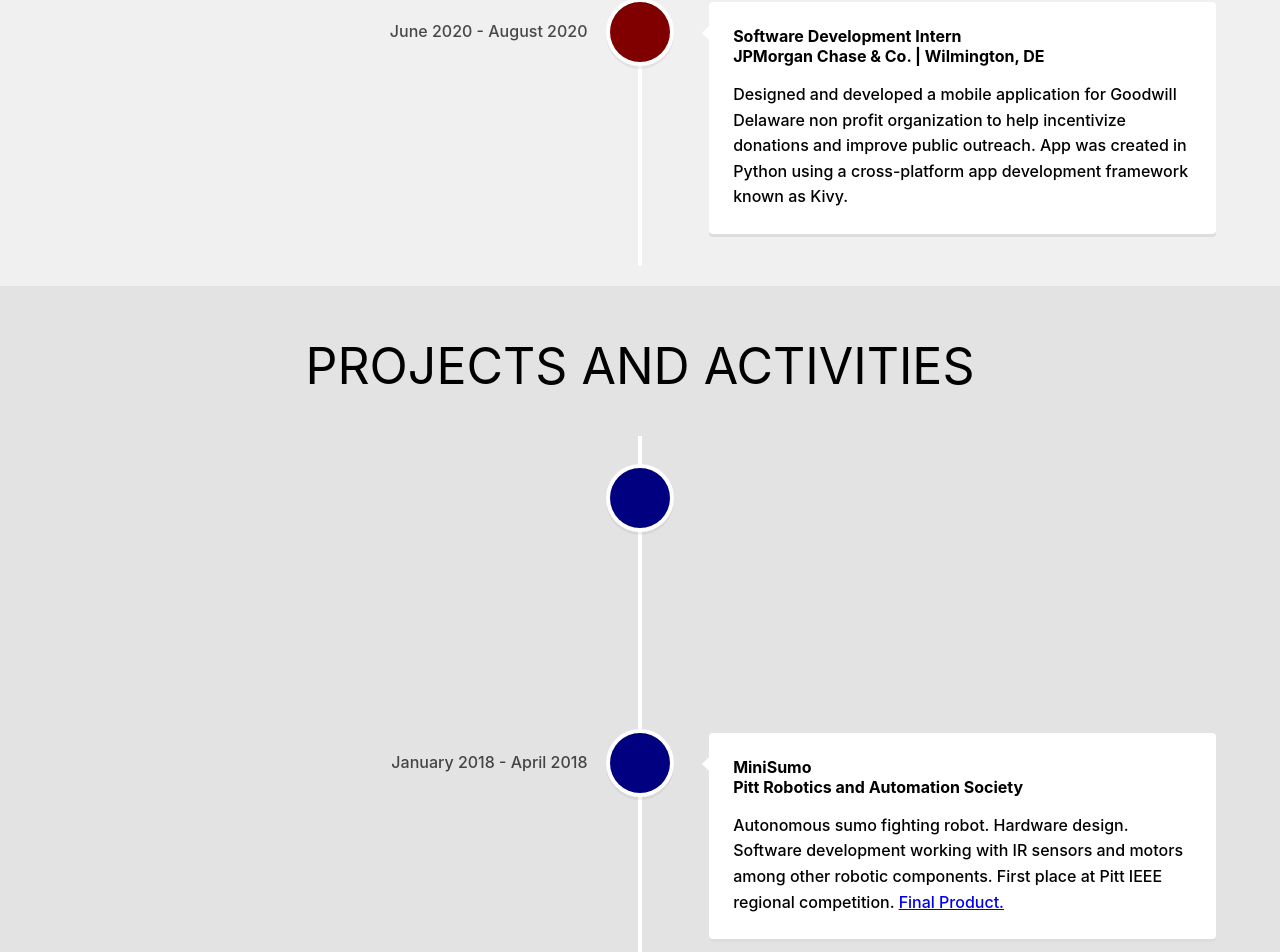
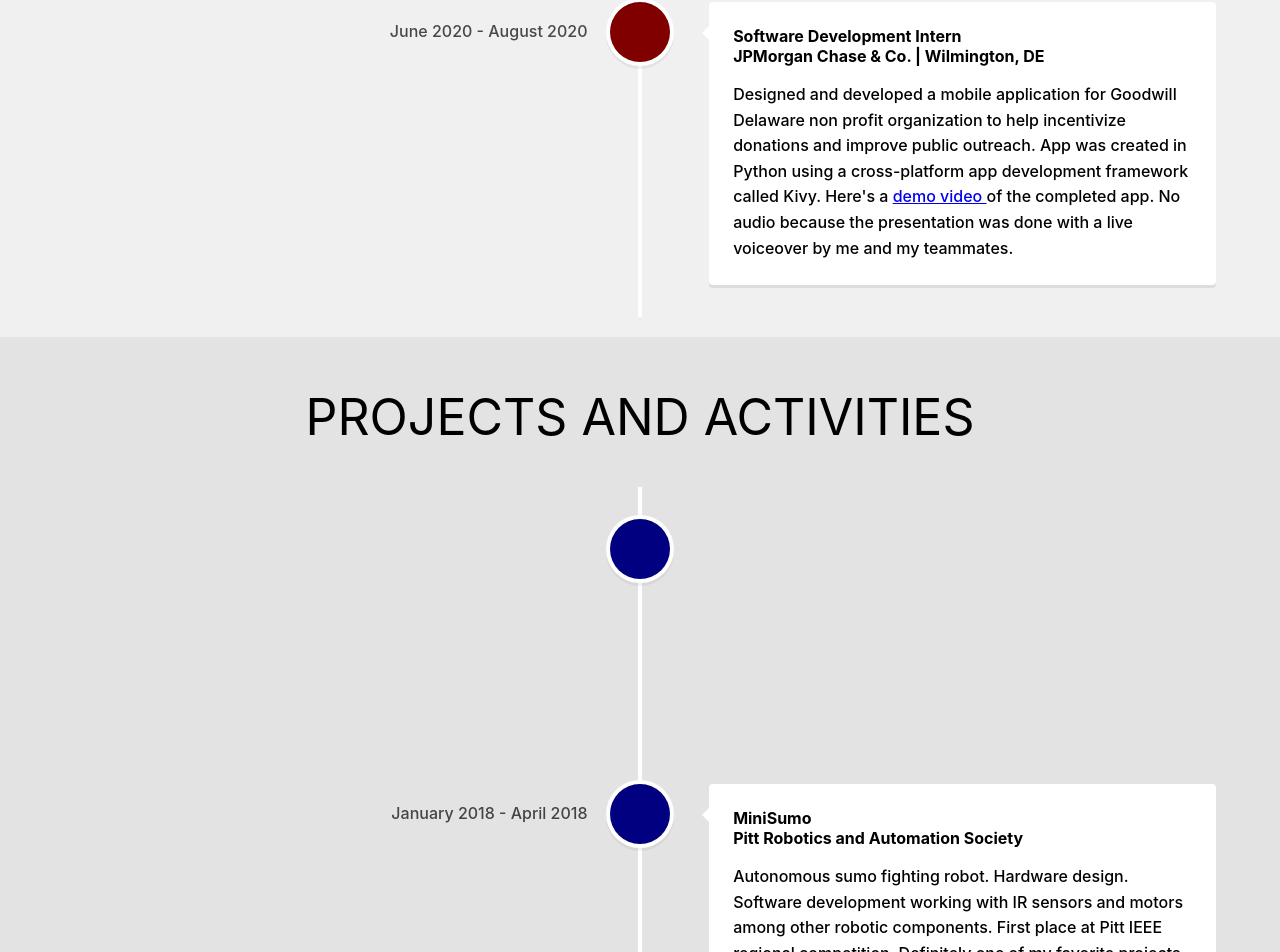
Before and after one commit to niketh2171/Personal-Website, a React (Create React App) app: page / in a window 1280 px wide. Shown: the part 1612-2564 px from the top of the page. Built offline with nearby package versions, Linux system fonts and the light colour scheme.

Commit message:
added app demo video

```diff
--- a/src/Projects.js
+++ b/src/Projects.js
@@ -36,7 +36,9 @@ export default class Projects extends React.Component {
             <h3 className="vertical-timeline-element-title"> MiniSumo </h3>
             <h4 className="vertical-timeline-element-subtitle"> Pitt Robotics and Automation Society </h4>
             <p>
-              Autonomous sumo fighting robot. Hardware design. Software development working with IR sensors and motors among other robotic components. First place at Pitt IEEE regional competition. <a href={"https://things-for-personal-website.s3.us-east-2.amazonaws.com/MiniSumoPic.JPG"} target="_blank">{"Final Product."} </a>
+              Autonomous sumo fighting robot. Hardware design. Software development working with IR sensors and motors among other robotic components.
+              First place at Pitt IEEE regional competition. Definitely one of my favorite projects.
+              <a href={"https://things-for-personal-website.s3.us-east-2.amazonaws.com/MiniSumoPic.JPG"} target="_blank">{" Final Product."} </a>
             </p>
           </VerticalTimelineElement>
           <VerticalTimelineElement
@@ -69,7 +71,8 @@ export default class Projects extends React.Component {
             <h3 className="vertical-timeline-element-title"> Software Development Volunteer </h3>
             <h4 className="vertical-timeline-element-subtitle"> Pitt iServe Program </h4>
             <p>
-              Collaborated with 2 other Pitt students on full stack development of an online portal for a local weekend school to manage class enrollment, scheduling, and payments. Designed with JavaScript and PHP with MariaDB and a RESTFUL architecture.
+              Collaborated with 2 other Pitt students on full stack development of an online portal for a local weekend school to manage class enrollment,
+              scheduling, and payments for 100's of students. Designed with JavaScript and PHP with MariaDB and a RESTFUL architecture.
             </p>
           </VerticalTimelineElement>
         </VerticalTimeline>
--- a/src/WorkExperience.js
+++ b/src/WorkExperience.js
@@ -60,7 +60,8 @@ export default class WorkExperience extends React.Component {
             <h3 className="vertical-timeline-element-title"> Software Development Intern</h3>
             <h4 className="vertical-timeline-element-subtitle">JPMorgan Chase & Co. | Wilmington, DE</h4>
             <p>
-              Designed and developed a mobile application for Goodwill Delaware non profit organization to help incentivize donations and improve public outreach. App was created in Python using a cross-platform app development framework known as Kivy.
+              Designed and developed a mobile application for Goodwill Delaware non profit organization to help incentivize donations and improve public outreach. App was created in Python using a cross-platform app development framework called Kivy.
+              Here's a <a href="https://youtu.be/F4S3Eiqv60E"> demo video </a> of the completed app. No audio because the presentation was done with a live voiceover by me and my teammates.
             </p>
           </VerticalTimelineElement>
         </VerticalTimeline>
```
